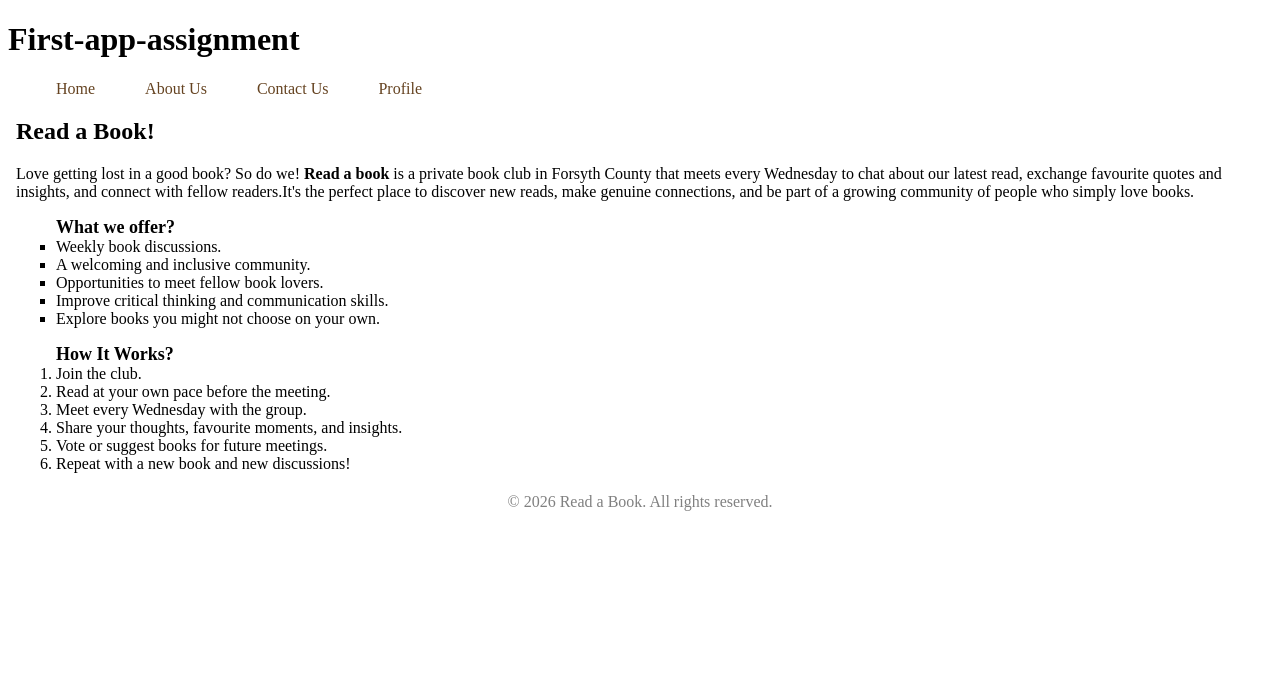
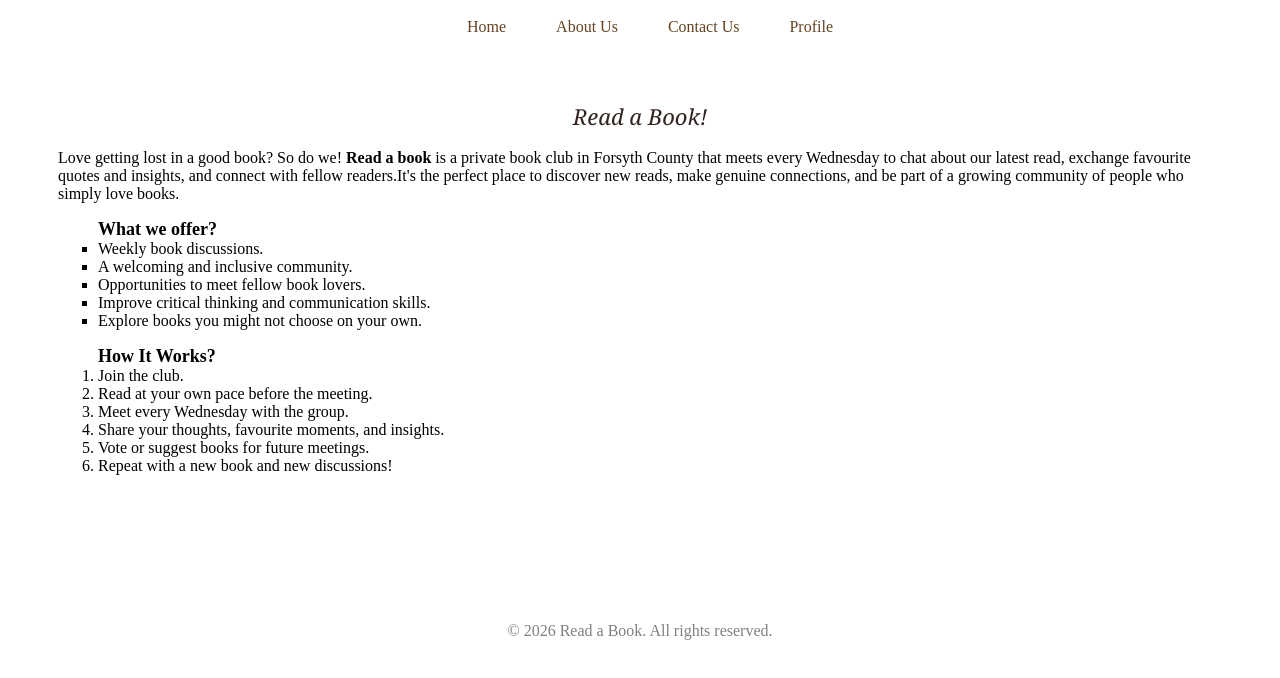
Before and after one commit to Shayana0324/Angular, an Angular app in the folder first-app/: page / in a window 1280 px wide. Shown: the top 678 px of the page. Built offline with nearby package versions, Linux system fonts and the light colour scheme.

Commit message:
CSS fixing

```diff
--- a/first-app/src/app/app.html
+++ b/first-app/src/app/app.html
@@ -1,4 +1,4 @@
-<h1>{{title}}</h1>
+<!-- <h1>{{title}}</h1> -->
 <app-header></app-header>
 <app-body></app-body>
 <app-footer></app-footer>
--- a/first-app/src/app/app.ts
+++ b/first-app/src/app/app.ts
@@ -11,5 +11,5 @@ import { Footer } from './footer/footer';
   styleUrl: './app.css'
 })
 export class App {
-  title = ('First-app-assignment');
+  title = ('');
 }
--- a/first-app/src/app/body/body.css
+++ b/first-app/src/app/body/body.css
@@ -2,3 +2,16 @@
   font-size: 18px;
   font-weight: bold;
 }
+
+h2 {
+  font-family: 'Georgia', Garamond, serif;
+  font-size: 22px;
+  font-weight: 400;
+  font-style: italic;
+  color: #332421;           /* Dark Chocolate Brown */
+}
+
+body {
+  margin: 50px;
+  padding-bottom: 50px;
+}
--- a/first-app/src/app/body/body.html
+++ b/first-app/src/app/body/body.html
@@ -7,7 +7,7 @@
 
 <body>
   <div>
-    <h2>Read a Book!</h2>
+    <h2 style="text-align: center;">Read a Book!</h2>
     <p>Love getting lost in a good book? So do we! <b>Read a book</b> is a private book club in Forsyth County that
       meets every Wednesday to chat about our latest read, exchange favourite quotes and insights, and connect with
       fellow readers.It's the perfect place to discover new reads, make genuine connections, and be part of a growing
--- a/first-app/src/app/footer/footer.css
+++ b/first-app/src/app/footer/footer.css
@@ -1,5 +1,14 @@
-.footer {
+/* footer {
+  text-align: center;
+  padding: 10px 0;
+  position: fixed;
+  } */
+
+footer {
+  padding: 15px 0;
   text-align: center;
   margin-top: 20px;
+  bottom: 0;
+  width: 100%;
   color: grey;
 }
--- a/first-app/src/app/footer/footer.html
+++ b/first-app/src/app/footer/footer.html
@@ -4,9 +4,9 @@
     <link rel="stylesheet" href="footer.css">
   </head>
 
-  <body>
+  <footer>
     <div class="footer">
       <p>© 2026 Read a Book. All rights reserved.</p>
     </div>
-  </body>
+  </footer>
 </html>
--- a/first-app/src/app/header/header.css
+++ b/first-app/src/app/header/header.css
@@ -1,7 +1,16 @@
+header {
+  display: flex;
+  padding: 10px 10px 15px;
+  justify-content: center;
+  width: 100%;
+}
+
 nav ul {
   list-style: none;
   display: flex;
   gap: 50px;
+  margin: 0;
+  padding: 0;
 }
 
 nav ul li {
--- a/first-app/src/app/header/header.html
+++ b/first-app/src/app/header/header.html
@@ -6,6 +6,7 @@
 </head>
 
 <body>
+  <header>
     <nav>
       <ul>
         <!-- <li><a href="#">Home</a></li>
@@ -18,6 +19,7 @@
         <li>Profile</li>
       </ul>
     </nav>
+  </header>
 </body>
 
 </html>
```
Lines whose indentation alone changed are shown as unchanged.
